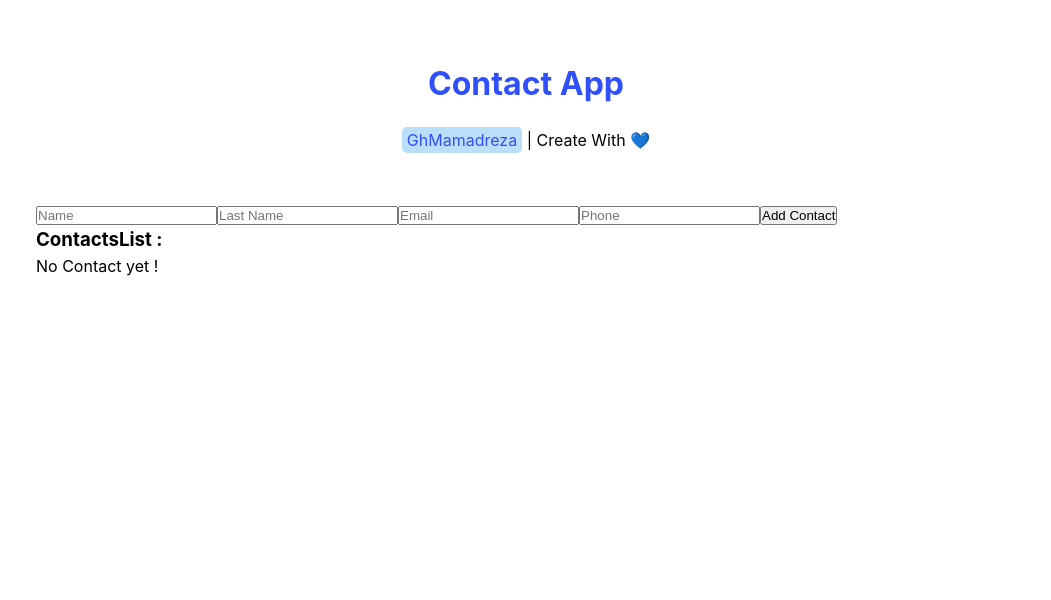
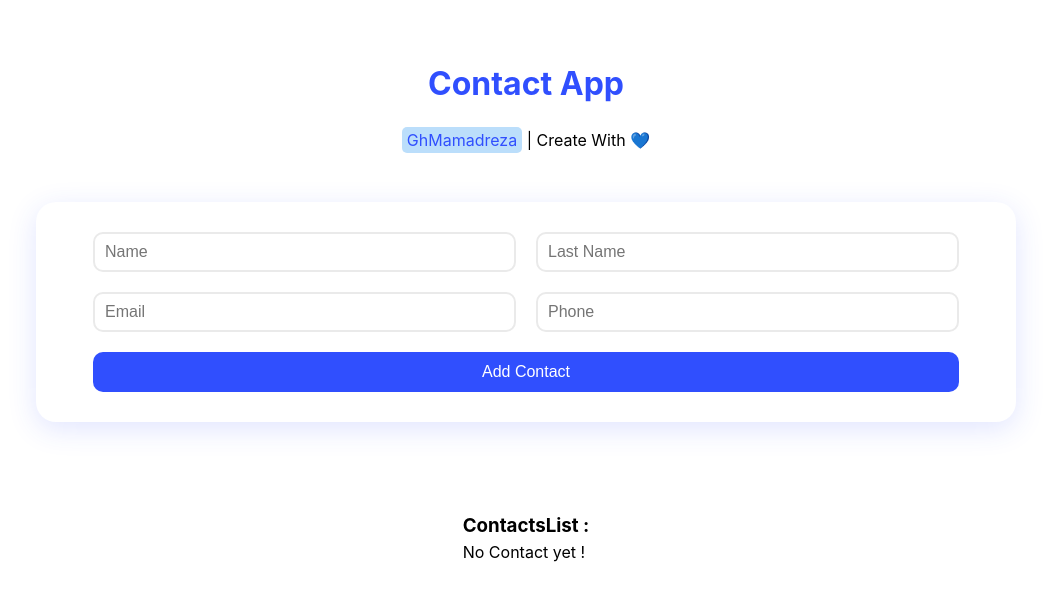
Before and after one commit to GhMamadreza84/Contact-App-React, a React (Vite) app: page / in a window 1280 px wide. Shown: the top 600 px of the page, without its empty margins (114-1165 px from the left). Built offline with nearby package versions, Linux system fonts and the light colour scheme.

Commit message:
add styles to contacts

```diff
--- a/src/components/Contact.jsx
+++ b/src/components/Contact.jsx
@@ -2,6 +2,7 @@ import { useState } from "react";
 import { v4 } from "uuid";
 import ContactsList from "./ContactsList";
 import inputs from "../constant/inputs";
+import styles from "./Contacts.module.css"
 
 const Contact = () => {
   const [contacts, setContacts] = useState([]);
@@ -44,8 +45,8 @@ const Contact = () => {
   };
 
   return (
-    <div>
-      <div>
+    <div className={styles.container}>
+      <div className={styles.form}>
         {inputs.map((input, index) => (
           <input
             key={index}
@@ -58,7 +59,7 @@ const Contact = () => {
         ))}
         <button onClick={addHandler}>Add Contact</button>
       </div>
-      <div>{alert && <p>{alert}</p>}</div>
+      <div className={styles.alert}>{alert && <p>{alert}</p>}</div>
       <ContactsList contact={contacts} deleteHandler={deleteHandler}/>
     </div>
   );
--- /dev/null
+++ b/src/components/Contacts.module.css
@@ -0,0 +1,61 @@
+.container {
+  display: flex;
+  flex-direction: column;
+  align-items: center;
+}
+.form {
+  display: flex;
+  flex-wrap: wrap;
+  align-items: center;
+  justify-content: center;
+  padding: 20px;
+  margin-bottom: 20px;
+  border-radius: 20px;
+  box-shadow: #304ffe25 0px 7px 29px 0px;
+}
+.form input {
+  width: 45%;
+  height: 40px;
+  padding: 10px;
+  margin: 10px;
+  border: 2px solid #eaeaea;
+  border-radius: 10px;
+  color: #304ffe;
+  font-size: 1rem;
+}
+.form button {
+  width: calc(90% + 20px);
+  height: 40px;
+  padding: 10px;
+  margin: 10px 0px;
+  cursor: pointer;
+  background-color: #304ffe;
+  border: none;
+  border-radius: 10px;
+  font-size: 1rem;
+  color: #fff;
+  transition: all 0.2s ease-in-out;
+}
+.form button:hover {
+  box-shadow: #0c2ad487 0px 7px 29px 0px;
+}
+.alert {
+  width: 100%;
+  height: 40px;
+  margin: 5px 0px 25px;
+}
+.alert p {
+  background-color: #ffebee;
+  color: #f44336;
+  width: 100%;
+  padding: 10px;
+  border-radius: 10px;
+}
+@media (max-width:500px){
+    .form input{
+        width: 90%;
+    }
+    .form button{
+        width: 90%;
+    }
+}
```
